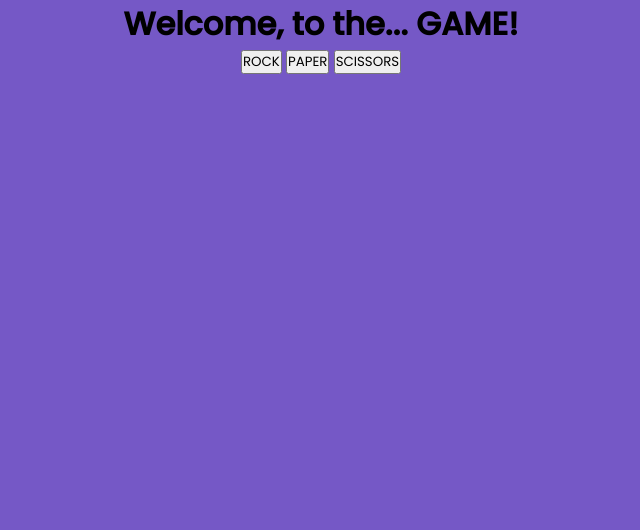
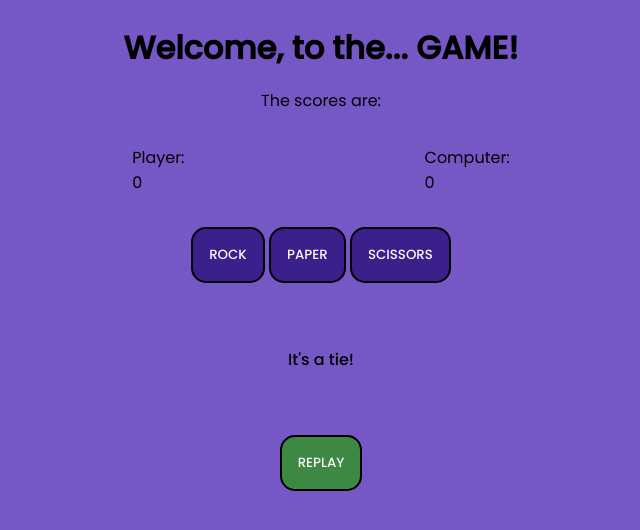
Before and after one commit to PettLe/rock-paper-scissors, a plain HTML site: page index.html in a window 1280 px wide. Both pictures are taken after a click on the button "ROCK". Shown: the whole page, without its empty margins (319-959 px from the left). Drawn offline with Linux system fonts and the light colour scheme.

Commit message:
it's pretty much ready. Kinda wanna style it a bit

```diff
--- a/app.js
+++ b/app.js
@@ -1,36 +1,46 @@
 // INITIAL GLOBAL VALUES
-let playerScore = 0;
+let playerScore =  0;
 let computerScore = 0;
 let result = "";
-//const buttons = document.querySelectorAll("buttons").value;
 
 const playerHand2 = document.getElementsByClassName("nappi");
 let playerHand = "";
-console.log(playerHand2.length);
+let playerPoints = document.querySelector(".playerPoints");
+let computerPoints = document.querySelector(".computerPoints");
+const outCome = document.querySelector(".outCome");
+
+const replayBtn = document.querySelector(".replay");
+replayBtn.addEventListener("click", function() {
+    playerScore = 0, computerScore = 0;
+    playerPoints.textContent = playerScore;
+    computerPoints.textContent = computerScore;
+    outCome.removeAttribute("style");
+    outCome.textContent = "";
+    document.getElementById("buttons").style.visibility = "visible";
+});
+
+
 // THE GAME ITSELF
 function game() {
-//while (playerScore < 5 && computerScore < 5) {
-//    let playerHand = prompt("Rock, Paper or Scissors?");
     let computerHand = computerPlay();
 
     playRound(playerHand, computerHand);
+    playerPoints.textContent = playerScore;
+    computerPoints.textContent = computerScore;
+    outCome.textContent = result;
 
 
-    console.log(playerHand);
-    console.log(computerHand);
-    console.log(result);
-    console.log(`Player Score is now ${playerScore}`);
-    console.log(`Computer Score is now ${computerScore}`);
-    console.log(" ");
-
     if (playerScore === 5) {
-        console.log("Congratulations! You Won the Game!");
+        document.getElementById("buttons").style.visibility = "hidden";
+        outCome.setAttribute("style", "font-size: 24px", "font-weight: 500");
+        outCome.innerHTML = '<center>Congratulations! You Won the Game! <br> Click replay and play again!';
     } else if (computerScore === 5) {
-        console.log("You Lost! Computer Won the Game!");
+        document.getElementById("buttons").style.visibility = "hidden";
+        outCome.setAttribute("style", "font-size: 24px", "font-weight: 500");
+        outCome.innerHTML = "<center>You Lost! Computer Won the Game! <br> Click replay and play again!";
     }
 
 }
-//}
 
 // GENERATING COMPUTER HAND
 function computerPlay() {
@@ -50,8 +60,6 @@ function computerPlay() {
 
     // ONE ROUND
 function playRound(playerHand, computerHand) {
-    //let playerChoice = playerHand.toLowerCase();
-    //let computerChoice = computerHand.toLowerCase();
     if (playerHand === computerHand) {
         return result = "It\'s a tie!";
     }
@@ -89,18 +97,8 @@ function playRound(playerHand, computerHand) {
 }
 
 //BEGIN THE GAME
-//game();
-//const playBtn = document.querySelector(".nappi");
 for (i = 0; i < playerHand2.length; i++) {
-//playerHand[i].addEventListener("click", game);
-//console.log(playerHand[i].value);
-
-//playerHand[i].addEventListener("click", function() {
-//   console.log(this.value);});
-
 playerHand2[i].addEventListener("click", function() {
-   //console.log(this.value);
     playerHand = this.value;
-//    console.log(playerHand.value);
 game();});
 }
--- a/index.html
+++ b/index.html
@@ -14,18 +14,21 @@
     <div class="main">
         <div class="info">
             <h1>Welcome, to the... GAME!</h1>
-            <div class="results"></div>
+            <p>The scores are:</p>
+            <div class="results">
+            <div class="player">Player:<div class="playerPoints">0</div></div>
+            <div class="computer">Computer:<div class="computerPoints">0</div>
+        </div>
         </div>
         <div class="choice">
-            <div class="buttons">
+            <div id="buttons">
                 <button class="nappi"  value="Rock">ROCK</button>
                 <button class="nappi"  value="Paper">PAPER</button>
                 <button class="nappi"  value="Scissors">SCISSORS</button>
-                <!--<button id="nappi" class="btn1" value="rock">ROCK</button>
-                <button id="nappi" class="btn2" value="paper">PAPER</button>
-                <button id="nappi" class="btn3" value="scissors">SCISSORS</button>-->
             </div>
         </div>
+        <p class="outCome"></p>
+        <button class="replay">REPLAY</button>
     </div>
 <script src="app.js"></script>
 
--- a/style.css
+++ b/style.css
@@ -7,11 +7,6 @@
 body {
   font-family: Poppins, sans-serif;
   background-color: rgba(83, 47, 184, 0.801);
-  /* background: linear-gradient(
-    25deg,
-    rgba(159, 125, 253, 1),
-    rgba(214, 227, 255, 0.4)
-  );*/
   width: 100vw;
   display: flex;
   flex-direction: column;
@@ -27,9 +22,54 @@ body {
 }
 .info {
   width: 80%;
+  padding: 3vh;
+  gap: 2vh;
   display: flex;
+  flex-direction: column;
+  align-items: center;
   justify-content: center;
+}
+
+.results {
+  display: flex;
+  padding: 2vh;
+  gap: 30vh;
+}
+
+.buttons {
+  display: flex;
+  gap: 5vh;
+}
+
+.outCome {
+  height: 15vh;
+  display: flex;
+  align-items: center;
+  font-weight: 500;
 }
 button {
   font-family: Poppins, sans-serif;
 }
+
+.nappi {
+  padding: 2vh;
+  font-weight: 500;
+  background-color: rgba(46, 17, 124, 0.801);
+  color: rgb(250, 250, 250);
+  border: 2px solid black;
+  border-radius: 15px;
+}
+.nappi:hover,
+.replay:hover {
+  background-color: white;
+  color: rgba(46, 17, 124, 0.801);
+}
+
+.replay {
+  padding: 2vh;
+  font-weight: 500;
+  background-color: rgba(48, 148, 35, 0.801);
+  color: rgb(250, 250, 250);
+  border: 2px solid black;
+  border-radius: 15px;
+}
```
